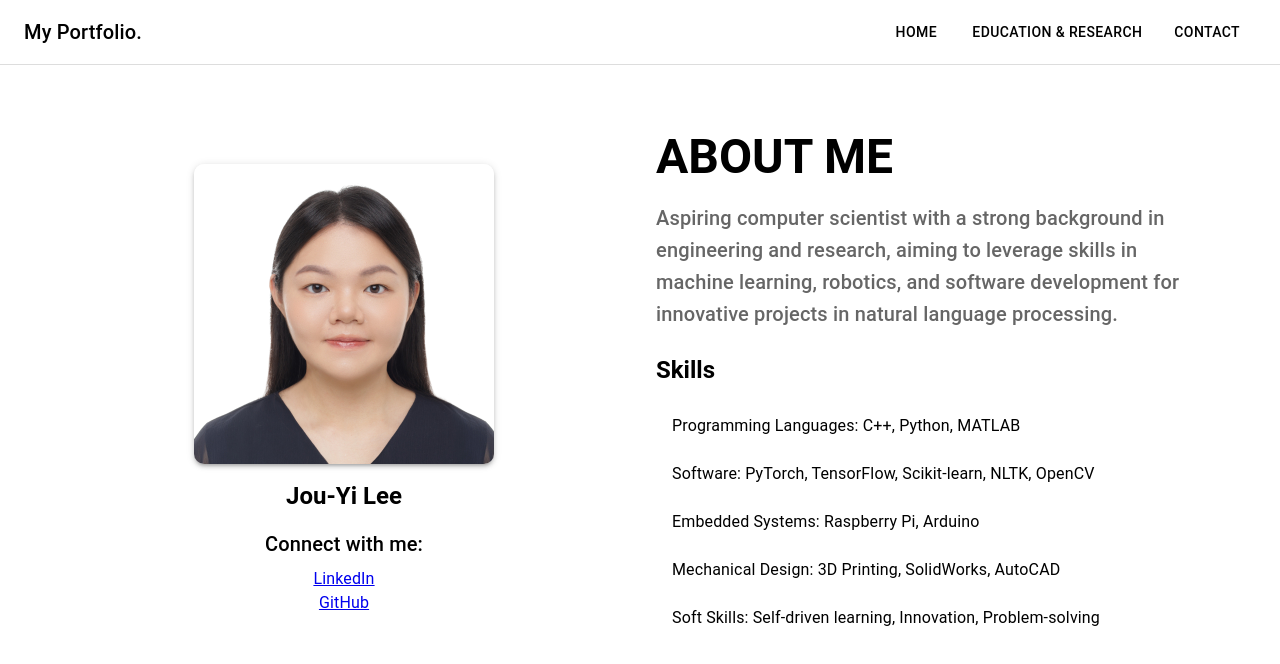
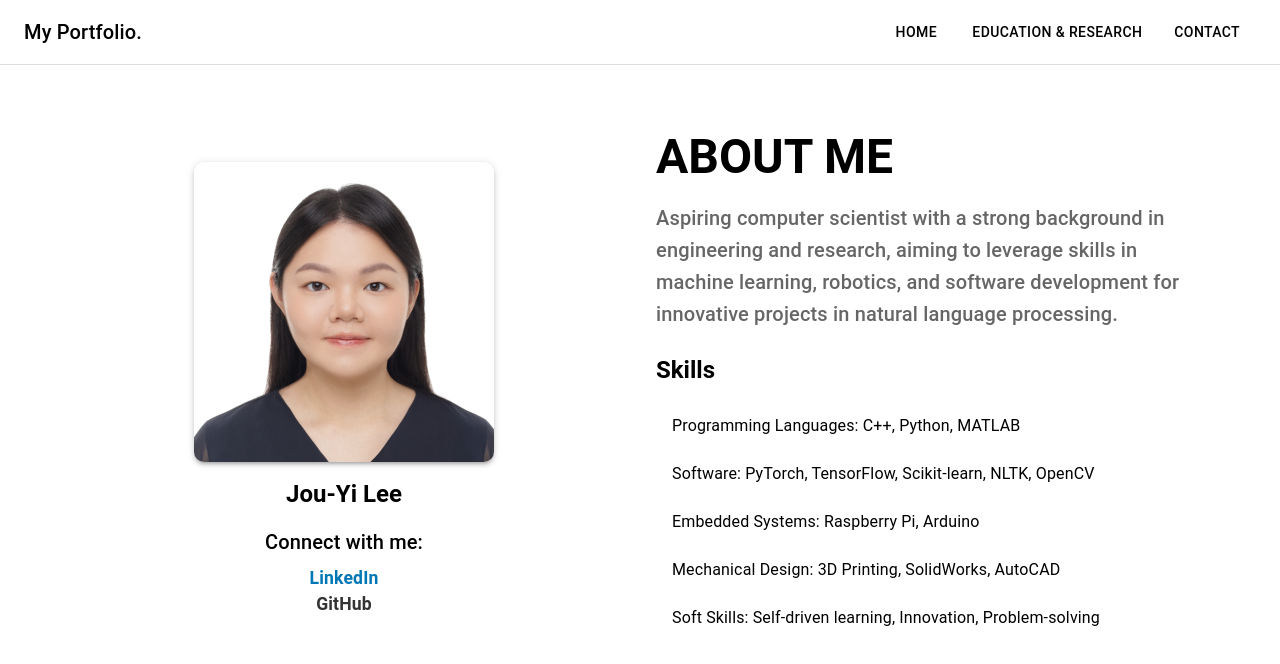
Before and after one commit to ZoeLee23277789/my-portfolio, a React (Create React App) app: page /#/home in a window 1280 px wide. Shown: the top 664 px of the page. Built offline with nearby package versions, Linux system fonts and the light colour scheme.

Commit message:
Fixed my Web Potyfolio Bug

```diff
--- a/src/App.js
+++ b/src/App.js
@@ -74,26 +74,27 @@ function Home() {
             Connect with me:
           </Typography>
           <Typography>
-              <Link
+            <a
               href="https://www.linkedin.com/in/jou-yilee"
               target="_blank"
               rel="noopener noreferrer"
-                sx={{ fontSize: "1.1rem", fontWeight: "bold", color: "#0077B5" }} // LinkedIn 標準藍色
+              style={{ fontSize: "1.1rem", fontWeight: "bold", color: "#0077B5", textDecoration: "none" }}
             >
               LinkedIn
-              </Link>
+            </a>
           </Typography>
           <Typography>
-              <Link
+            <a
               href="https://github.com/ZoeLee23277789"
               target="_blank"
               rel="noopener noreferrer"
-                sx={{ fontSize: "1.1rem", fontWeight: "bold", color: "#333" }} // GitHub 標準黑色
+              style={{ fontSize: "1.1rem", fontWeight: "bold", color: "#333", textDecoration: "none" }}
             >
               GitHub
-              </Link>
+            </a>
           </Typography>
         </Box>
+
         </Grid>
 
         {/* 🔹 左邊：ABOUT ME + 技能 */}
```
Also changed, not shown: src/.ipynb_checkpoints/App-checkpoint.js. Lines whose indentation alone changed are shown as unchanged.
